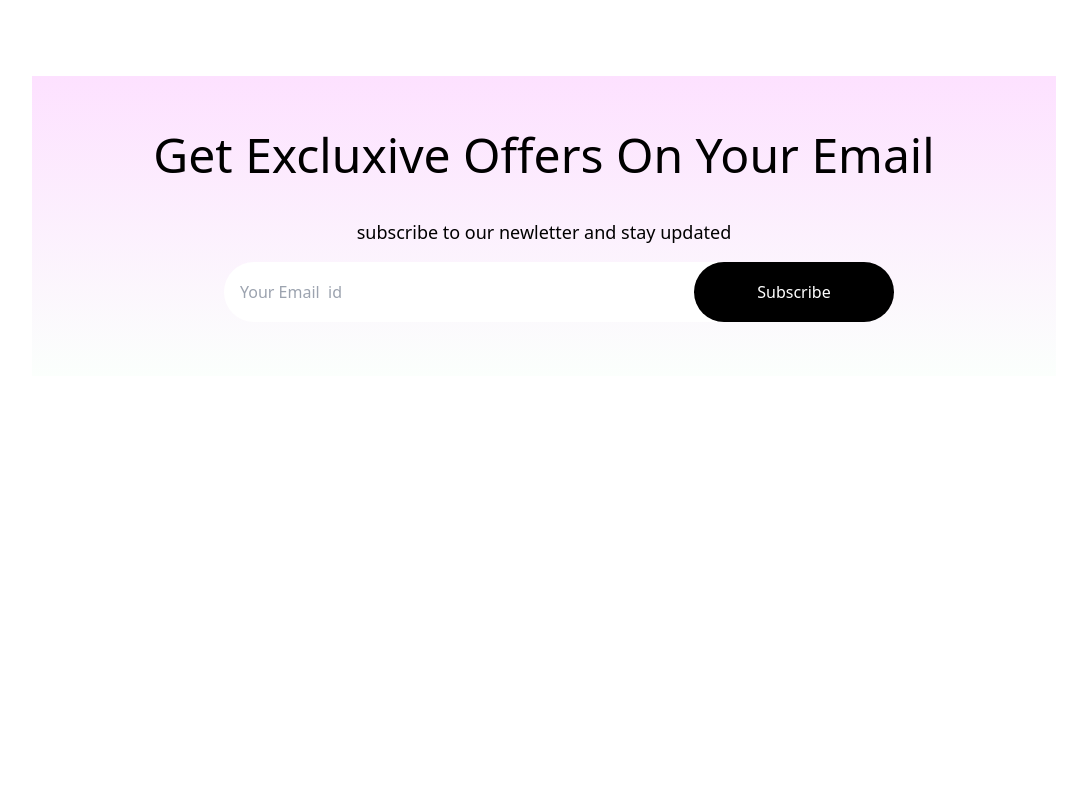
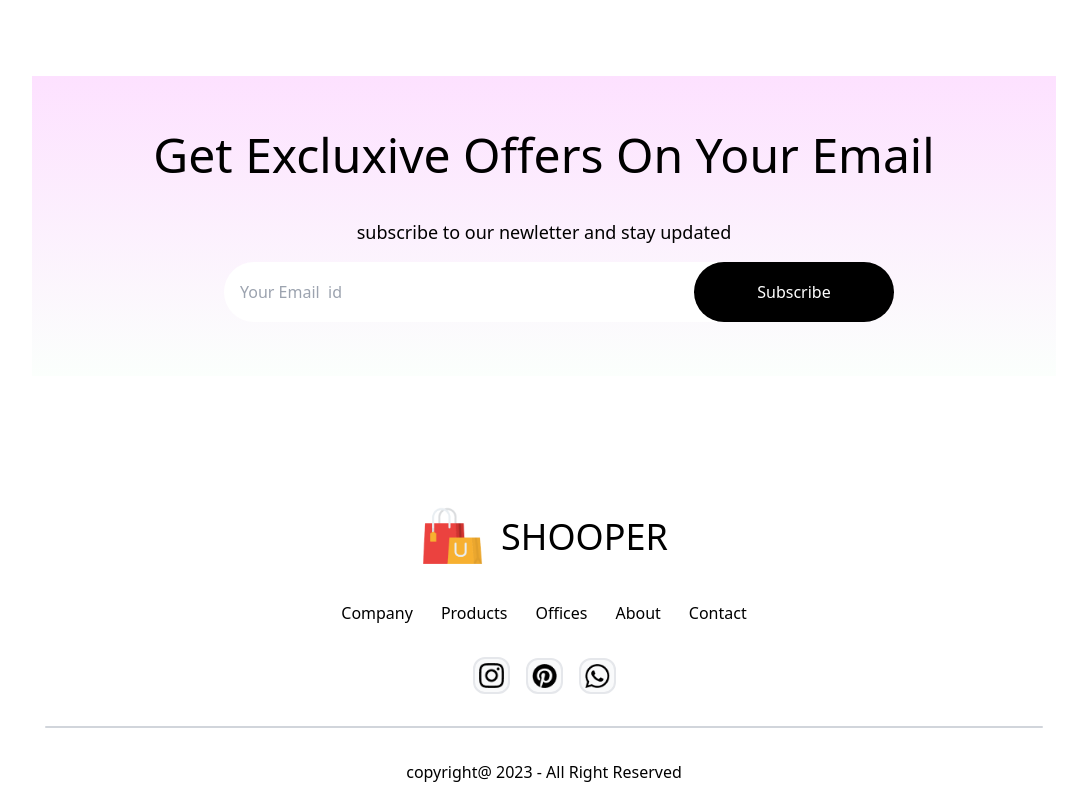
Before and after one commit to chowankumar/Ecommerce-Store-MERN, a React (Create React App) app in the folder frontend/: page / in a window 1280 px wide. Shown: the part 3264-4064 px from the top of the page, without its empty margins (96-1183 px from the left). Before the commit the page ends 3816 px from the top, so only its background shows below. Built offline with nearby package versions, Linux system fonts and the light colour scheme.

Commit message:
complete footer component and home page known as shop page

```diff
--- a/frontend/src/App.js
+++ b/frontend/src/App.js
@@ -6,6 +6,7 @@ import ShopCategory from "./Pages/ShopCategory";
 import Product from "./Pages/Product";
 import Cart from "./Pages/Cart";
 import LoginSignup from "./Pages/LoginSignup";
+import Footer from "./Components/Footer/Footer";
 
 function App() {
   return (
@@ -26,6 +27,7 @@ function App() {
           <Route path="/login" element={<LoginSignup />} />
 
         </Routes>
+        <Footer/>
       </BrowserRouter>
 
     </div>
--- /dev/null
+++ b/frontend/src/Components/Footer/Footer.jsx
@@ -0,0 +1,53 @@
+import React from 'react'
+import footer_logo from "../Assets/logo_big.png"
+import instagram_icon from "../Assets/instagram_icon.png"
+import pintrest_icon from "../Assets/pintester_icon.png"
+import whatsapp_icon from "../Assets/whatsapp_icon.png"
+
+const Footer = () => {
+  return (
+    <div className='flex flex-col items-center justify-center gap-8 p-4 '>
+        <div id='footer-upper' className='flex items-center justify-center gap-4'>
+                <img src={footer_logo} alt=""  className='w-[65px]'/>
+                <p className='text-4xl font-medium'>SHOOPER</p>
+
+
+        </div>
+
+        <div id='footer-links'>
+          <ul className='flex gap-7'>
+            <li>Company</li>
+            <li>Products</li>
+            <li>Offices</li>
+            <li>About</li>
+            <li>Contact</li>
+          </ul>
+
+
+        </div>
+        <div id='footer-icon' className='flex items-center justify-center gap-4'>
+          <div className='border-2 p-1 bg-gray-50 rounded-xl'>
+            <img src={instagram_icon} alt=""  className='w-[25px]'/>
+          </div>
+          <div className='border-2 p-1 bg-gray-50 rounded-xl'>
+            <img src={pintrest_icon} alt="" className='w-[25px]' />
+          </div>
+          <div className='border-2 p-1 bg-gray-50 rounded-xl'>
+            <img src={whatsapp_icon} alt="" className='w-[25px]' />
+          </div>
+
+        </div>
+        <div className='h-[2px] rounded-lg bg-gray-300 w-[80%]'></div>
+          <div>
+
+        <div id='footer-last'>
+
+            copyright@ 2023 - All Right Reserved
+          </div>
+
+        </div>
+    </div>
+  )
+}
+
+export default Footer
--- a/frontend/src/Components/NewsLetter/NewsLetter.jsx
+++ b/frontend/src/Components/NewsLetter/NewsLetter.jsx
@@ -2,7 +2,7 @@ import React from 'react'
 
 const NewsLetter = () => {
   return (
-    <div className='bg-gradient-to-b from-[#fde1ff] to-[#e1ffea22] h-[300px] w-[80%] m-auto flex justify-center items-center flex-col mb-44'>
+    <div className='bg-gradient-to-b from-[#fde1ff] to-[#e1ffea22] h-[300px] w-[80%] m-auto flex justify-center items-center flex-col mb-28'>
         <h1 className='text-5xl font-medium mb-10'>Get Excluxive Offers On Your Email</h1>
         <p className='text-[18px] mb-4'>subscribe to our newletter and stay updated</p>
          <div>
```
